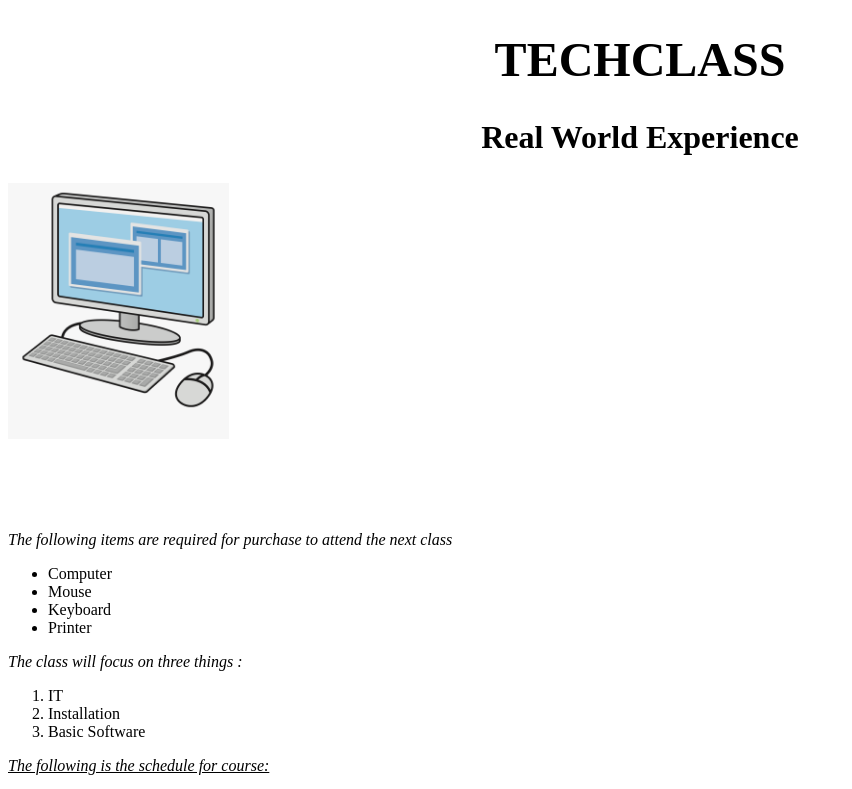
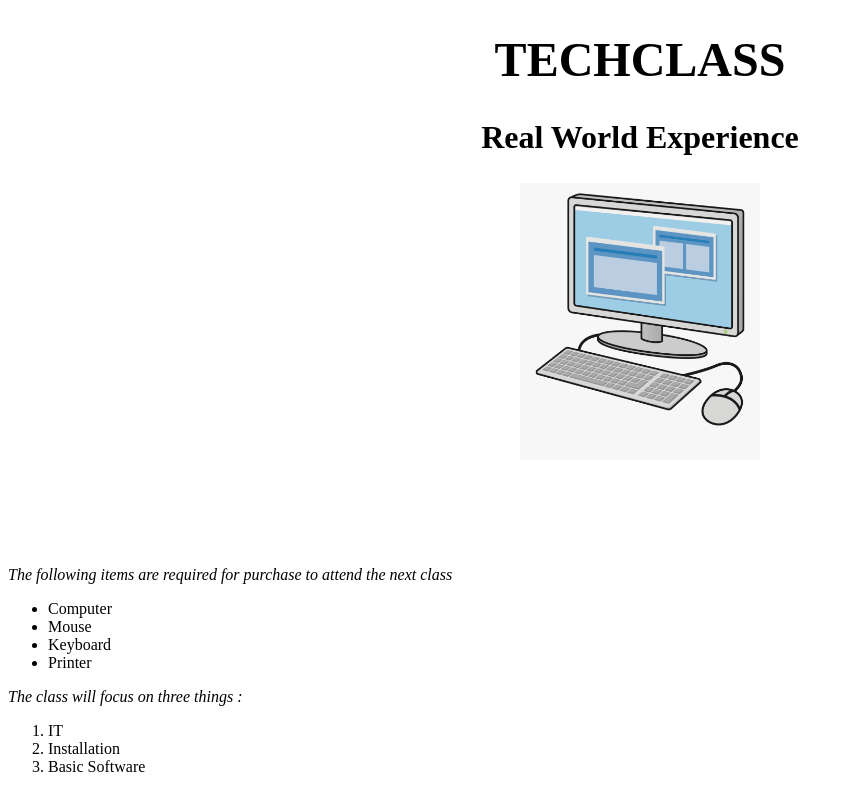
Before and after one commit to siam132/CISC_4800_EXAM_1, a plain HTML site: page index.htm in a window 1280 px wide. Shown: the top 789 px of the page, without its empty margins (0-852 px from the left). Drawn offline with Linux system fonts and the light colour scheme.

Commit message:
Final touches

```diff
--- a/style.css
+++ b/style.css
@@ -21,6 +21,8 @@ h2{
 }
 
 .icon{
-   max-width: 16em;
-   max-height: 16em;
+    display: block;
+    margin-left: auto;
+    margin-right: auto;
+    max-width: 15em;
 }
```
Also changed, not shown: 1 other file.
